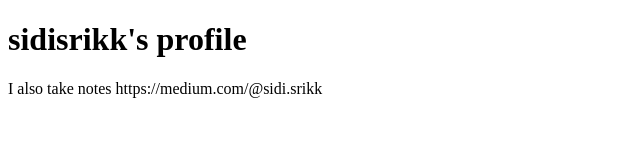
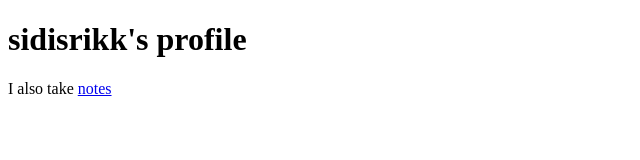
Before and after one commit to sidisrikk/sidisrikk.github.io, a plain HTML site: page index.html in a window 1280 px wide. Shown: the whole page, without its empty margins (0-640 px from the left). Drawn offline with Linux system fonts and the light colour scheme.

Commit message:
Update index.html

```diff
--- a/index.html
+++ b/index.html
@@ -2,6 +2,6 @@
 <html>
 <body>
 <h1>sidisrikk's profile</h1>
-<p>I also take notes https://medium.com/@sidi.srikk</p>
+<p>I also take <a href="https://medium.com/@sidi.srikk">notes</a></p>
 </body>
 </html>
```
